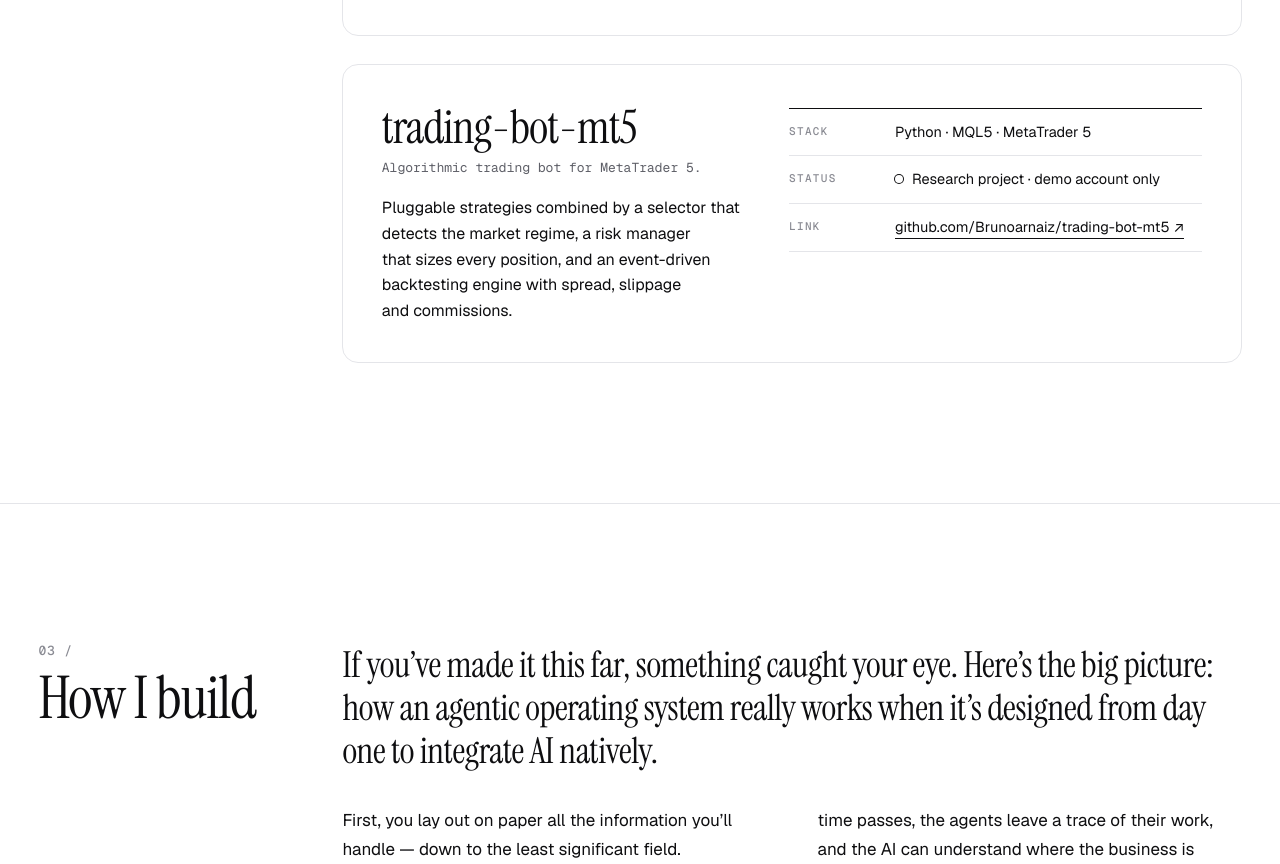
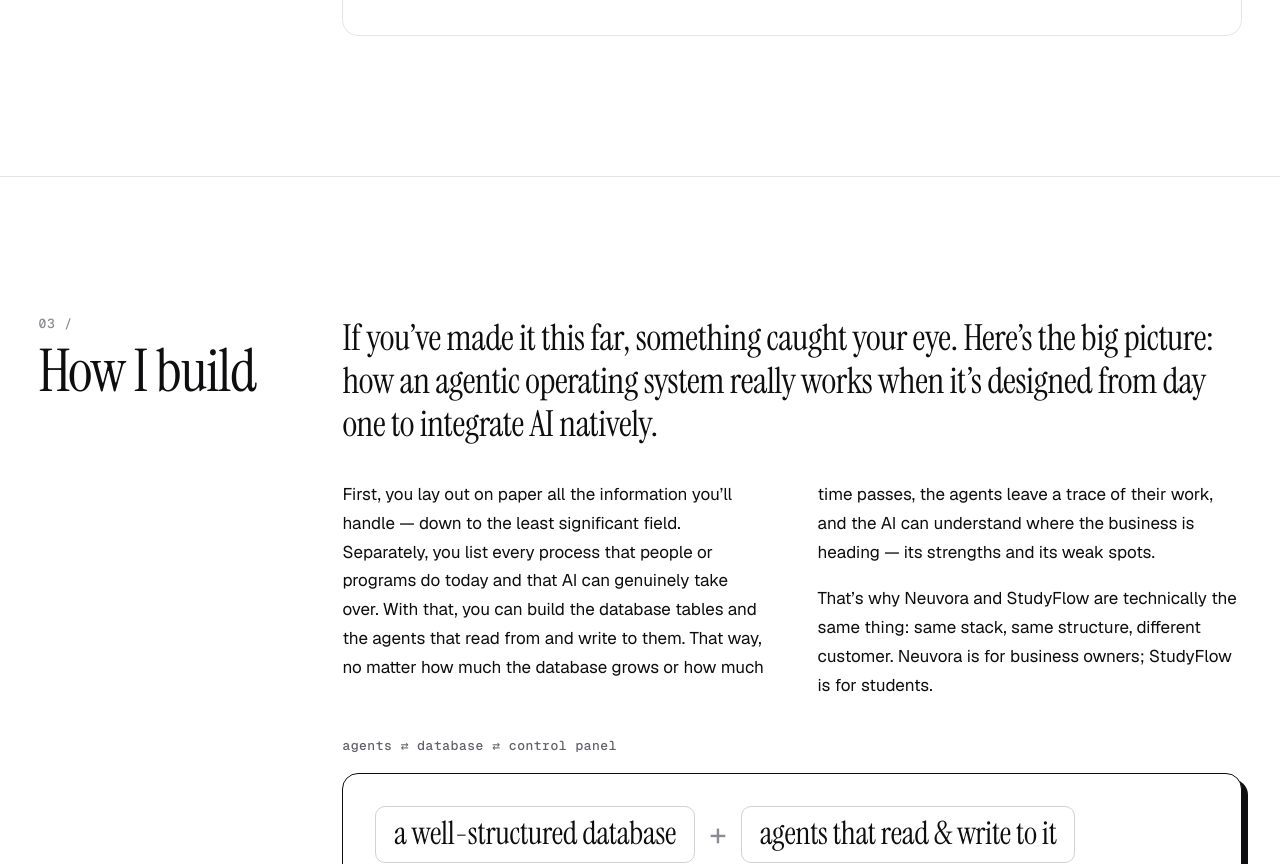
Before and after one commit to Brunoarnaiz/brunoarnaiz.github.io, a plain HTML site: page index.html in a window 1280 px wide. Shown: the part 4522-5386 px from the top of the page. Drawn offline with nearby package versions, Linux system fonts and the light colour scheme.

Commit message:
Remove trading-bot-mt5 from the Open source section
It will come back once there is a solid stock price prediction to show.

Co-Authored-By: Claude Opus 5.5 <noreply@anthropic.com>
Claude-Session: https://claude.ai/code/session_012uk86xmMNKmkAMmGJWUhRw

```diff
--- a/index.html
+++ b/index.html
@@ -277,22 +277,6 @@
           </div>
         </article>
 
-        <!-- trading-bot-mt5 -->
-        <article class="project compact reveal">
-          <div class="p-body">
-            <div class="p-intro">
-              <h3 class="p-name">trading-bot-mt5</h3>
-              <p class="p-tag" data-i18n="o2.tag">Algorithmic trading bot for MetaTrader 5.</p>
-              <p class="p-what" data-i18n="o2.what">Pluggable strategies combined by a selector that detects the market regime, a risk manager that sizes every position, and an event-driven backtesting engine with spread, slippage and commissions.</p>
-            </div>
-            <dl class="spec">
-              <div><dt data-i18n="k.stack">Stack</dt><dd>Python · MQL5 · MetaTrader 5</dd></div>
-              <div><dt data-i18n="k.status">Status</dt><dd><span class="state dev" aria-hidden="true"></span><span data-i18n="o2.status">Research project · demo account only</span></dd></div>
-              <div><dt data-i18n="k.link">Link</dt><dd><a class="more" href="https://github.com/Brunoarnaiz/trading-bot-mt5" target="_blank" rel="noopener">github.com/Brunoarnaiz/trading-bot-mt5 ↗</a></dd></div>
-            </dl>
-          </div>
-        </article>
-
       </div>
     </div>
   </section>
--- a/main.js
+++ b/main.js
@@ -86,9 +86,6 @@
     "o1.tag": "Tests de regresión para agentes de IA.",
     "o1.what": "Cambias un prompt, un modelo o una herramienta y descubres qué has roto antes que tus usuarios. Los casos de prueba van en un YAML; cada ejecución se compara con una referencia guardada, así ves qué ha empeorado y qué se ha arreglado, con un código de salida que entiende tu CI. Comprueba lo que el agente <em>hace</em> (las herramientas que llama), no solo lo que dice.",
     "o1.status": "Público · licencia MIT · tests en verde en <span class=\"nowrap\">Python 3.10–3.13</span>",
-    "o2.tag": "Bot de trading algorítmico para MetaTrader 5.",
-    "o2.what": "Estrategias intercambiables que combina un selector según el régimen del mercado, un gestor de riesgo que dimensiona cada posición y un motor de backtesting basado en eventos, con spread, slippage y comisiones.",
-    "o2.status": "Proyecto de investigación · solo en cuenta demo",
 
     "how.title": "Cómo construyo",
     "how.p1": "Si has llegado hasta aquí, algo te ha llamado la atención. Esta es la idea de fondo: cómo funciona de verdad un sistema operativo agéntico diseñado desde el principio para integrar la IA de forma nativa.",
```
